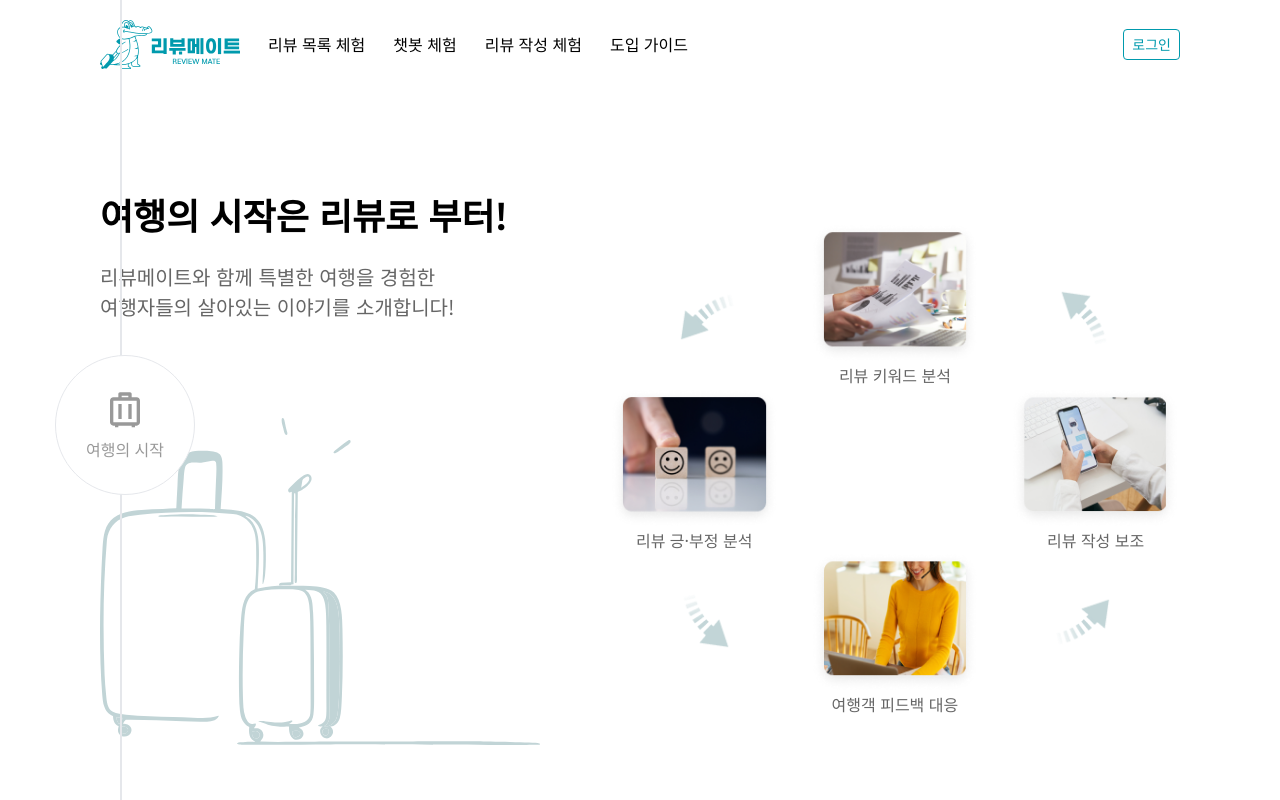
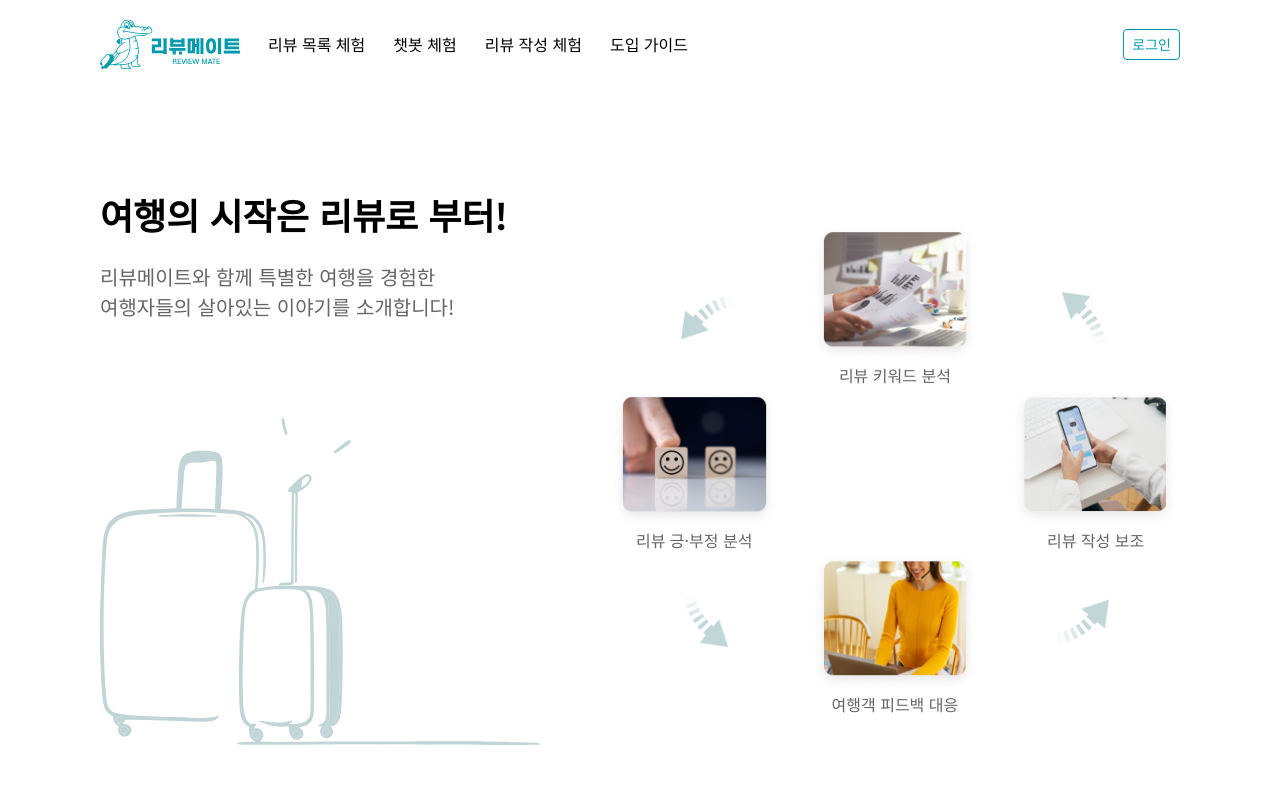
Before and after one commit to Review-Mate/Review-Mate-Demo, a Next.js app: page / in a window 1280 px wide. Shown: the top 800 px of the page. Built offline with nearby package versions, Linux system fonts and the light colour scheme.

Commit message:
design: 왼쪽 리뷰의 흐름 선 화면 크기 따라 사라지도록 하기

```diff
--- a/components/landing/line.tsx
+++ b/components/landing/line.tsx
@@ -9,7 +9,7 @@ interface LineProps {
 export const Line = ({ title, iconSrc, top }: LineProps) => {
   return (
     <div
-      className={`invisible xl:visible absolute ${top} left-[55px] w-[140px] h-[140px] rounded-full border bg-white flex flex-col justify-center items-center z-20`}
+      className={`invisible 2xl:visible absolute ${top} left-[55px] w-[140px] h-[140px] rounded-full border bg-white flex flex-col justify-center items-center z-20`}
     >
       <Image src={iconSrc} alt={title} width={40} height={40} />
       <p className='text-gray02 mt-2'>{title}</p>
--- a/pages/index.tsx
+++ b/pages/index.tsx
@@ -11,8 +11,8 @@ export const landingStyle = 'py-24';
 export default function Home() {
   return (
     <main className='flex flex-col items-center w-full absolute left-0'>
-      <div className='invisible xl:visible absolute top-0 left-[120px] w-[1px] h-full border z-10' />
-      <div className='invisible xl:visible absolute -top-[150px] left-[120px] w-[1px] h-[150px] border z-10' />
+      <div className='invisible 2xl:visible absolute top-0 left-[120px] w-[1px] h-full border z-10' />
+      <div className='invisible 2xl:visible absolute -top-[150px] left-[120px] w-[1px] h-[150px] border z-10' />
       <Seo title='ReviewMate|Home' />
       <StartTrip />
       <ReviewAnalysis />
```
